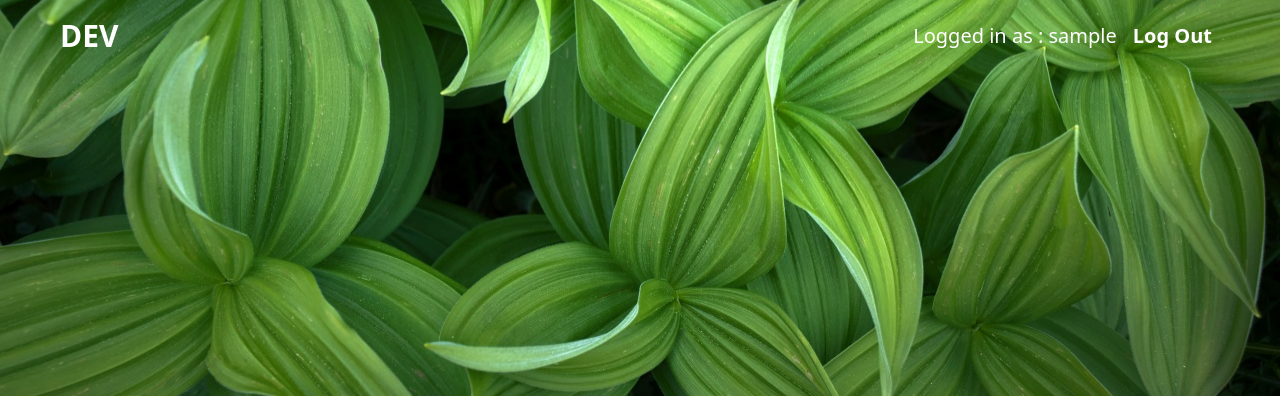
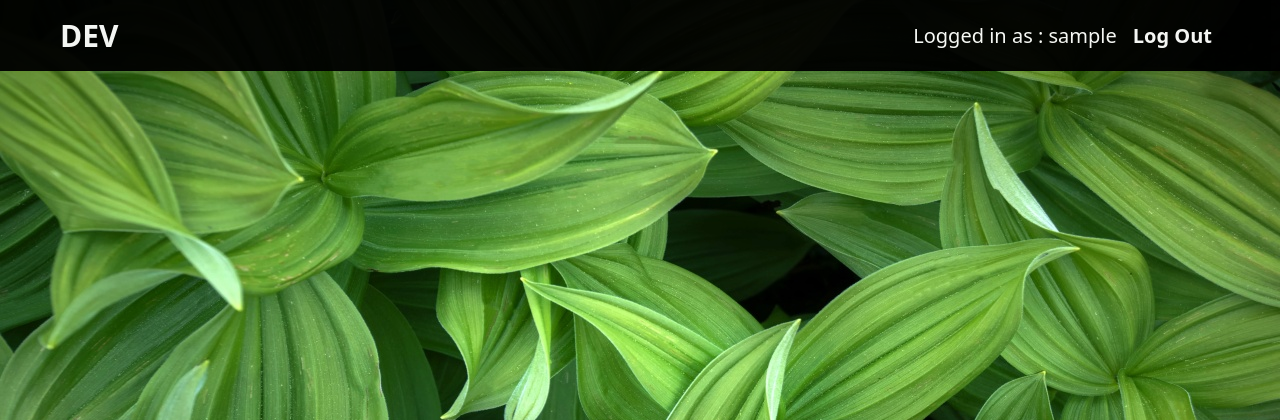
Before and after one commit to SarathKumar95/Login-Project, a Django app: template newproject/templates/home.html in a window 1280 px wide. Shown: the top 420 px of the page. Run offline with Django 4.2, Linux system fonts and the light colour scheme; the template is opened without the code that fills it: most values are stand-ins (such as "Sample title", 1, 10 or a date in 2020).

Commit message:
bg restyled

```diff
--- a/newproject/login/static/login.css
+++ b/newproject/login/static/login.css
@@ -15,7 +15,6 @@
 
 body{
     background:url('./images/img-3.jpg');
-    background-position: center;
     background-repeat: no-repeat;
     background-size: cover;
 }
@@ -87,4 +86,9 @@ h3{
     color: rgb(219, 80, 80);
 }
 
+.navbar{
+    background-color: black;
+    opacity: 95%;
+}
+
 /* home page ends */
--- a/newproject/templates/home.html
+++ b/newproject/templates/home.html
@@ -11,7 +11,7 @@
 </head>
 <body>
 
-    <nav class="navbar navbar-expand-lg navbar-light ms-5 me-5">
+    <nav class="navbar navbar-expand-lg ps-5 pe-5">
         <div class="container-fluid">
           <a class="navbar-brand" href="#" style="color:#fff; font-size: 30px;"><strong>DEV</strong></a>
           <button class="navbar-toggler" type="button" data-bs-toggle="collapse" data-bs-target="#navbarSupportedContent" aria-controls="navbarSupportedContent" aria-expanded="false" aria-label="Toggle navigation">
```
Also changed, not shown: newproject/db.sqlite3.
